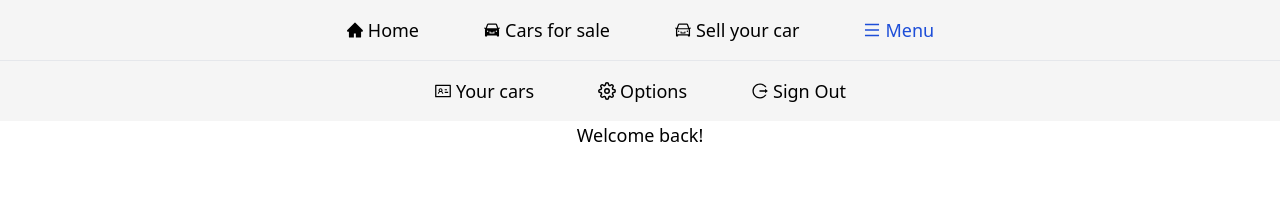
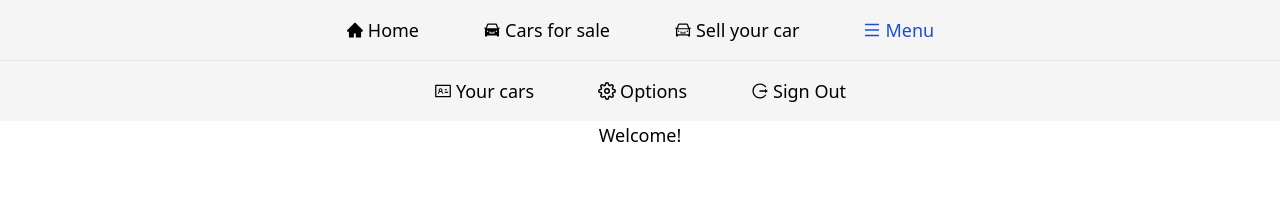
Before and after one commit to jakubhajduk53/cars-app, a React (Create React App) app: page /menu/panel in a window 1280 px wide. Shown: the top 211 px of the page. Built offline with nearby package versions, Linux system fonts and the light colour scheme; no server answers; the HTML template or start-up script is replaced by a standard one.

Commit message:
chore: update message

```diff
--- a/src/pages/UserPanelPage.js
+++ b/src/pages/UserPanelPage.js
@@ -85,7 +85,7 @@ function UserPanelPage() {
       <Outlet />
       {href === "/menu/panel" ? (
         <div className="text-center text-lg">
-          Welcome back! {firstName} {lastName}
+          Welcome! {firstName} {lastName}
         </div>
       ) : null}
     </div>
```
